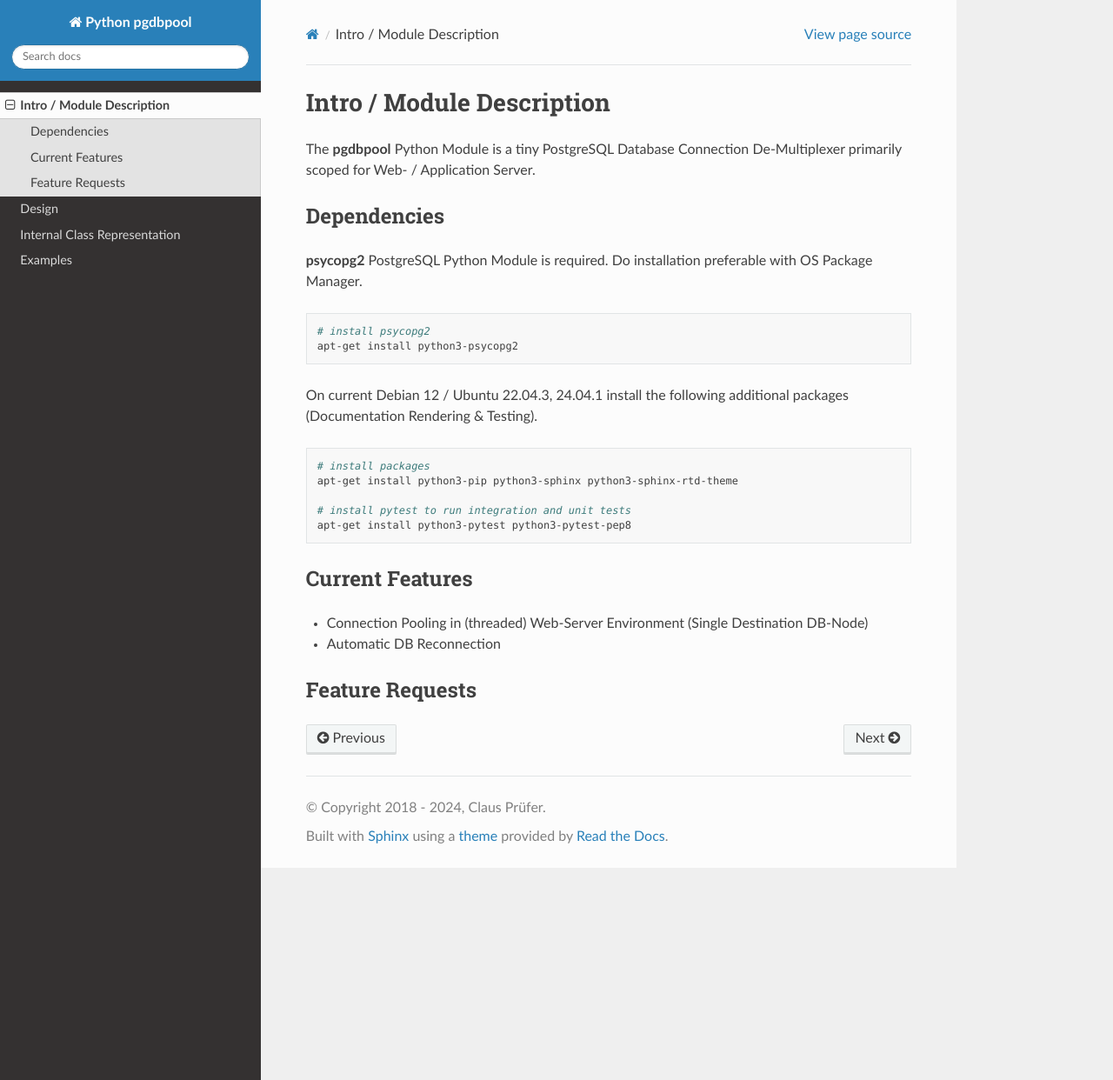
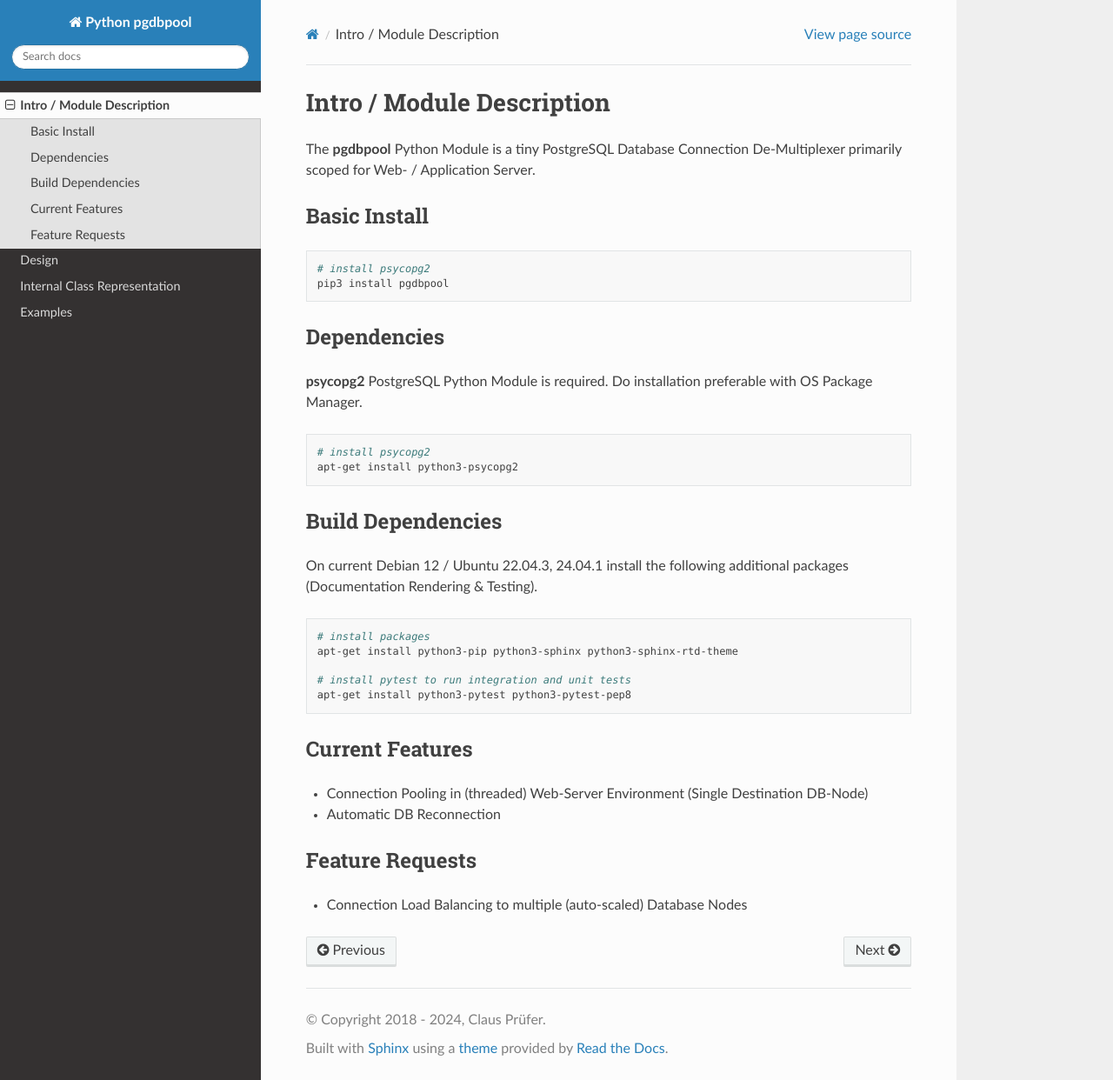
Before and after one commit to clauspruefer/python-dbpool, a Sphinx documentation site: the page built from doc/conf.py/source/intro.rst, in a window 1280 px wide and 1242 px high. Shown: the whole window at 87% size. Built offline with Sphinx 7.4.7 and the Read the Docs theme 3.1.0, drawn with Linux system fonts in a browser that asks for light colours.

Commit message:
Update documentation

```diff
--- a/doc/conf.py/source/intro.rst
+++ b/doc/conf.py/source/intro.rst
@@ -5,6 +5,14 @@ Intro / Module Description
 ==========================
 
 The **pgdbpool** Python Module is a tiny PostgreSQL Database Connection De-Multiplexer primarily scoped for Web- / Application Server.
+
+Basic Install
+=============
+
+.. code-block:: bash
+
+    # install psycopg2
+    pip3 install pgdbpool
 
 Dependencies
 ============
@@ -15,6 +23,9 @@ Dependencies
 
     # install psycopg2
     apt-get install python3-psycopg2
+
+Build Dependencies
+==================
 
 On current Debian 12 / Ubuntu 22.04.3, 24.04.1 install the following additional packages (Documentation Rendering & Testing).
 
@@ -34,3 +45,5 @@ Current Features
 
 Feature Requests
 ================
+
+- Connection Load Balancing to multiple (auto-scaled) Database Nodes
```
